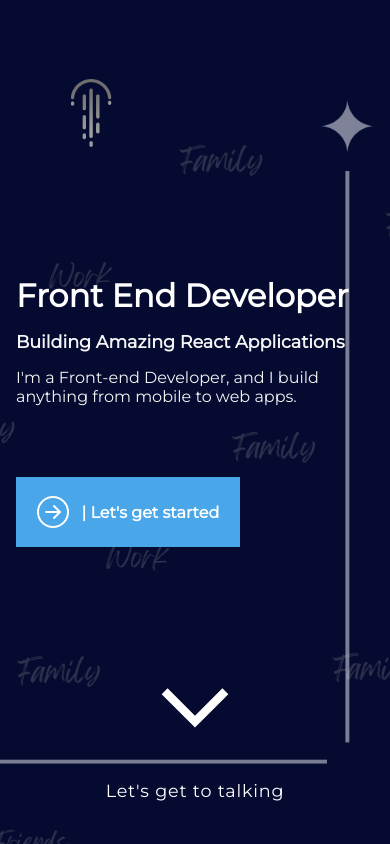
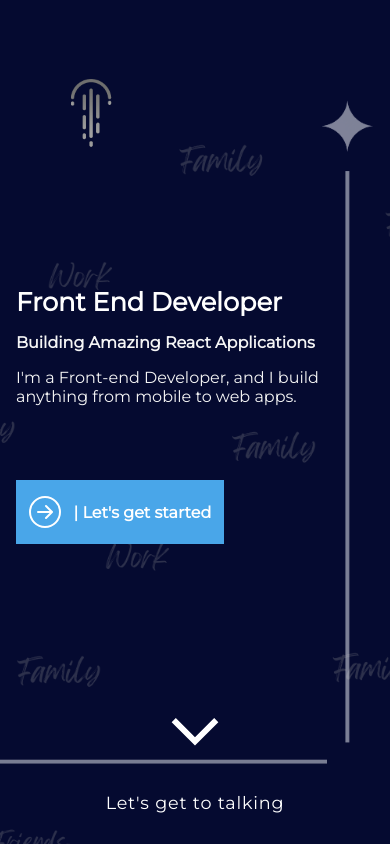
Before and after one commit to JulioCLop/my-website, a React (Create React App) app: page / in a window 390 px wide. Built offline with nearby package versions, Linux system fonts and the light colour scheme.

Commit message:
made changes to home page responsiveness

```diff
--- a/src/index.css
+++ b/src/index.css
@@ -12,11 +12,13 @@
   --background-section-gray: rgba(7, 6, 6, 0.966);
 }
 
+*{
+  box-sizing: border-box;
+}
 
 body {
   margin: 0;
   padding: 0;
-  box-sizing: border-box;
   font-family: 'Montserrat', sans-serif;
   -webkit-font-smoothing: antialiased;
   -moz-osx-font-smoothing: grayscale;
--- a/src/pages/HomePage/HomePage.module.css
+++ b/src/pages/HomePage/HomePage.module.css
@@ -140,18 +140,6 @@
   position: relative;
   transform: rotate(90deg);
   animation: arrowAnimated 1.7s infinite;
-}
-
-@-webkit-keyframes arrowAnimated {
-  0% {
-    bottom: 3rem;
-  }
-  50% {
-    bottom: 0;
-  }
-  100% {
-    bottom: 3rem;
-  }
 }
 
 @keyframes arrowAnimated {
@@ -394,16 +382,15 @@
     background-size: cover;
   }
   .section-flex-center article h1 {
-    font-size: 2rem;
+    font-size: 1.6rem;
     padding-bottom: 1rem;
     font-family: inherit;
     font-weight: bold;
   }
   .section-flex-center article h3 {
-    font-size: 1.1rem;
+    font-size: 1rem;
     padding-bottom: 1rem;
-    color: whitesmoke;
-    font-family: inherit;
+
   }
   .section-flex-center article p {
     padding-bottom: 1rem;
@@ -426,4 +413,18 @@
     align-items: center;
     justify-content: center;
   }
+  .section-flex-center article:nth-child(2) div a {
+    padding: 1.0rem 0.8rem;
+    color: white;
+    text-decoration: none;
+    display: flex;
+    align-items: center;
+    font-weight: bold;
+  }
+  .arrowRight {
+    font-size: 3.5rem;
+
+  }
+
+
 }
```
Also changed, not shown: src/pages/AboutPage/AboutPage.js (+16 -26 lines).
